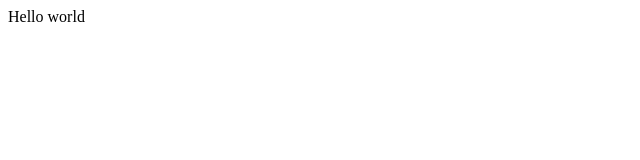
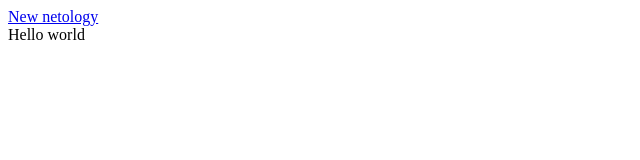
Before and after one commit to firdavs1299/demoproject, a plain HTML site: page index.html in a window 1280 px wide. Shown: the whole page, without its empty margins (0-640 px from the left). Drawn offline with Linux system fonts and the light colour scheme.

Commit message:
New commit

```diff
--- a/index.html
+++ b/index.html
@@ -7,6 +7,7 @@
     <title>Document</title>
 </head>
 <body>
+    <a href="netology">New netology</a>
     <footer>Hello world</footer>
 </body>
 </html>
```
